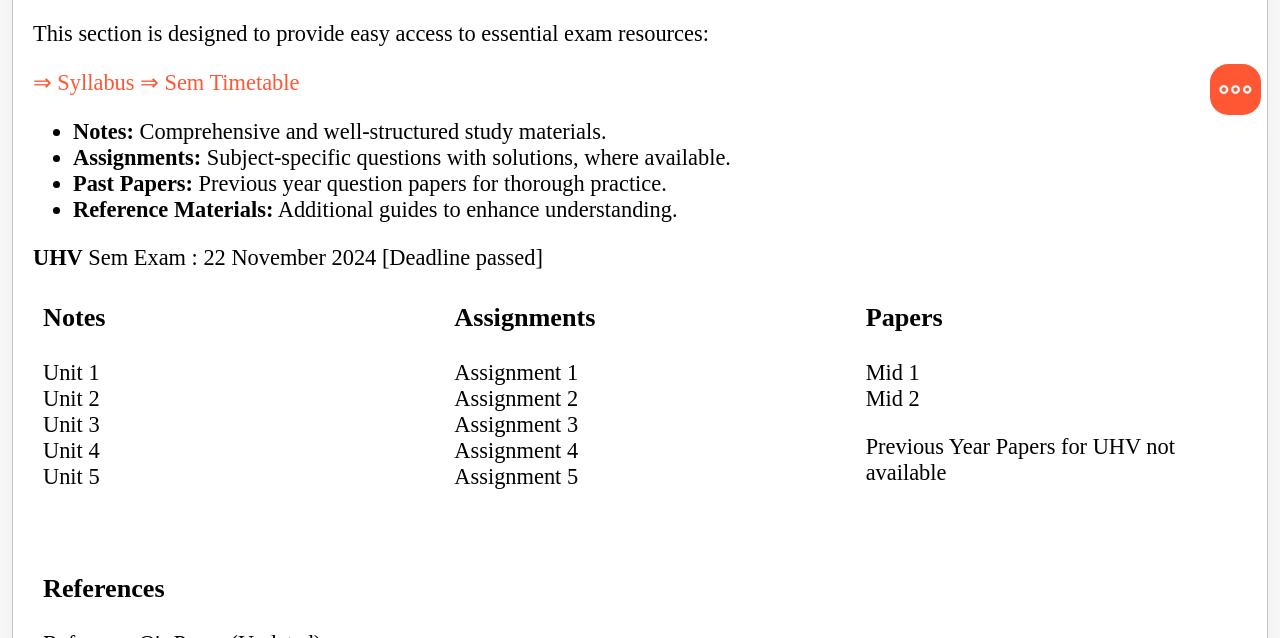
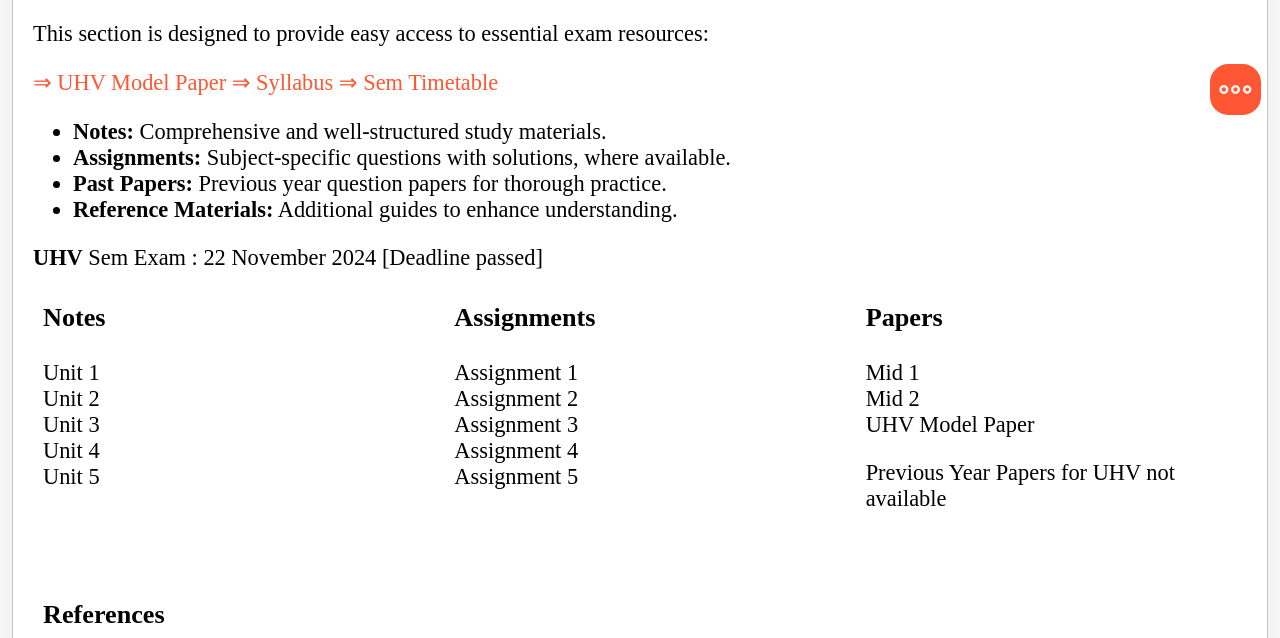
Before and after one commit to yeswanth49/pecup, a plain HTML site: page index.html in a window 1280 px wide. Shown: the part 666-1304 px from the top of the page. Drawn offline with Linux system fonts and the light colour scheme.

Commit message:
added UHV Model Paper

```diff
--- a/index.html
+++ b/index.html
@@ -127,6 +127,8 @@
     <section id="prime">
         <h1>Prime Resources</h1>
             <p>This section is designed to provide easy access to essential exam resources:</p>
+            <a href="https://drive.google.com/file/d/1ygSYKgl0Pu3lbT50VF6K2CtvXpo1Cse8/view?usp=drivesdk" target="_blank" style="color: #ff5733;">
+                &rArr; UHV Model Paper</a>
             <a href="https://drive.google.com/file/d/1Eb7b2CQld4TMW9PuMEwOuqv3FRVWKpVe/view?usp=sharing" target="_blank" style="color: #ff5733;">
                 &rArr; Syllabus</a>
 
@@ -183,6 +185,8 @@
                             target="_blank">Mid 1</a></li>
                     <li><a href="https://drive.google.com/file/d/16PfSjzL7fdMqur3hKUv-sUydxt-o978a/view?usp=share_link"
                             target="_blank">Mid 2</a></li>
+                    <li><a href="https://drive.google.com/file/d/1ygSYKgl0Pu3lbT50VF6K2CtvXpo1Cse8/view?usp=drivesdk"
+                            target="_blank">UHV Model Paper</a></li>
                     <li><p>Previous Year Papers for UHV not available</p></li>
                     <br>
                 </ul>
```
